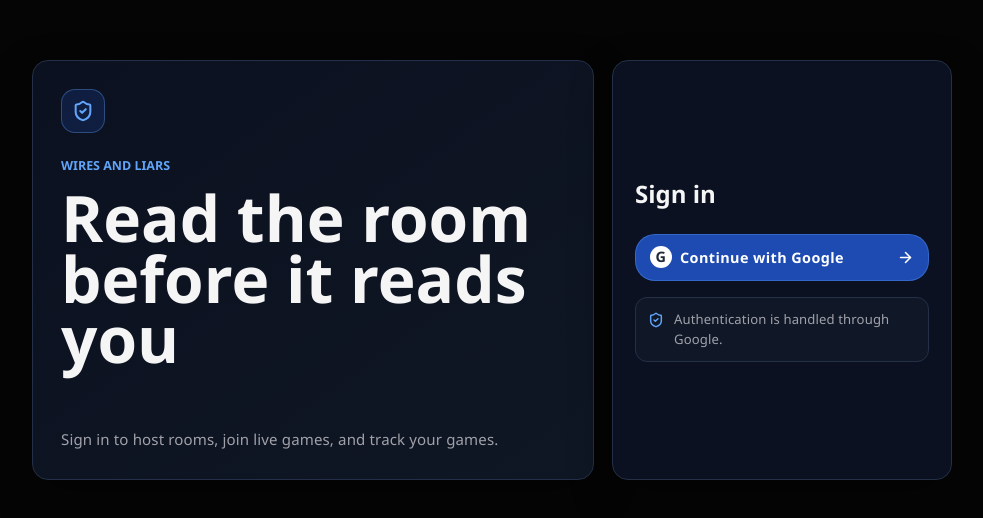
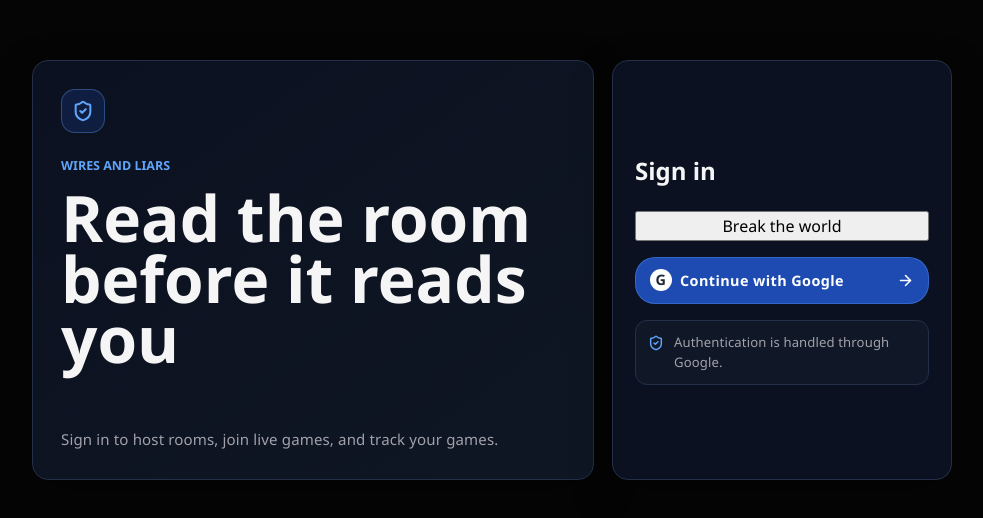
Before and after one commit to AHan495/Wires-and-Liars, a React (Vite) app: page /login in a window 1280 px wide. Shown: the part 130-648 px from the top of the page, without its empty margins (148-1131 px from the left). Built offline with nearby package versions, Linux system fonts and the light colour scheme; no server answers.

Commit message:
Test: Add error button to test sentry

```diff
--- a/src/pages/LoginPage/LoginPage.jsx
+++ b/src/pages/LoginPage/LoginPage.jsx
@@ -18,6 +18,20 @@ import {
   LoginPanel,
   LoginShell,
 } from "./LoginPage.styles";
+
+import * as Sentry from '@sentry/react';
+// Add this button component to your app to test Sentry's error tracking
+function ErrorButton() {
+  return (
+    <button
+      onClick={() => {
+        throw new Error('This is your first error!');
+      }}
+    >
+      Break the world
+    </button>
+  );
+}
 
 function LoginPage() {
   const [isRedirecting, setIsRedirecting] = useState(false);
@@ -57,6 +71,7 @@ function LoginPage() {
           </Stack>
 
           <Stack spacing={2}>
+            <ErrorButton />
             <GoogleButton
               type="button"
               variant="contained"
```
